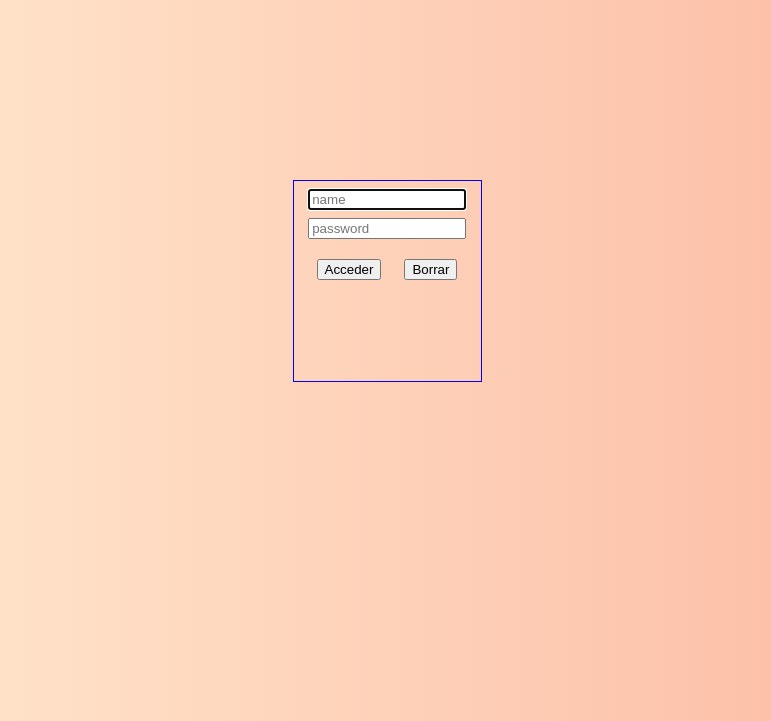
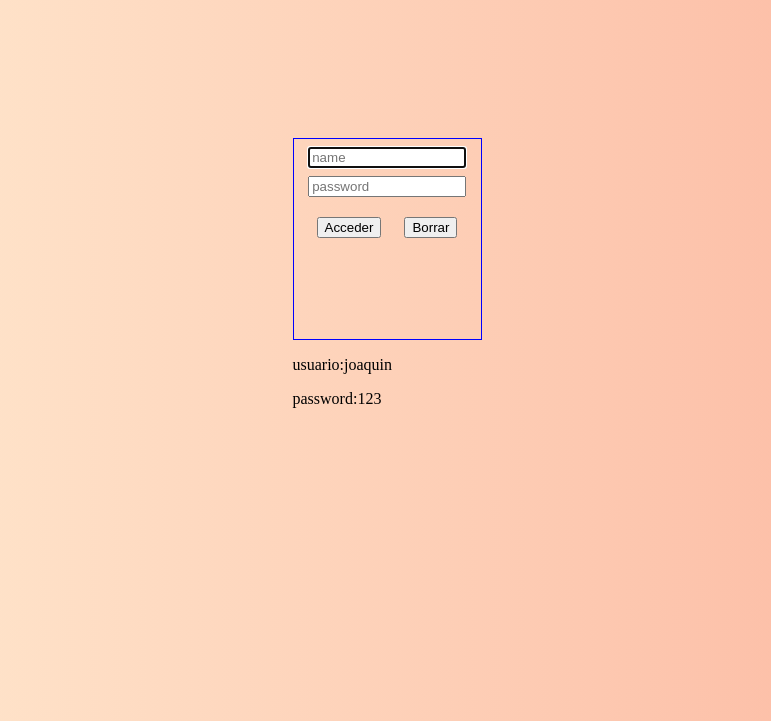
Before and after one commit to QuinoaWebs/pelis, a plain HTML site: page index.html in a window 1280 px wide. Shown: the part 79-800 px from the top of the page, without its empty margins (254-1025 px from the left). Drawn offline with Linux system fonts and the light colour scheme.

Commit message:
usuario y password

```diff
--- a/index.html
+++ b/index.html
@@ -33,6 +33,8 @@
                 </form>
 
             </div>
+            <p>usuario:joaquin</p>
+            <p>password:123</p>
         </section>
     </main>
 
```
